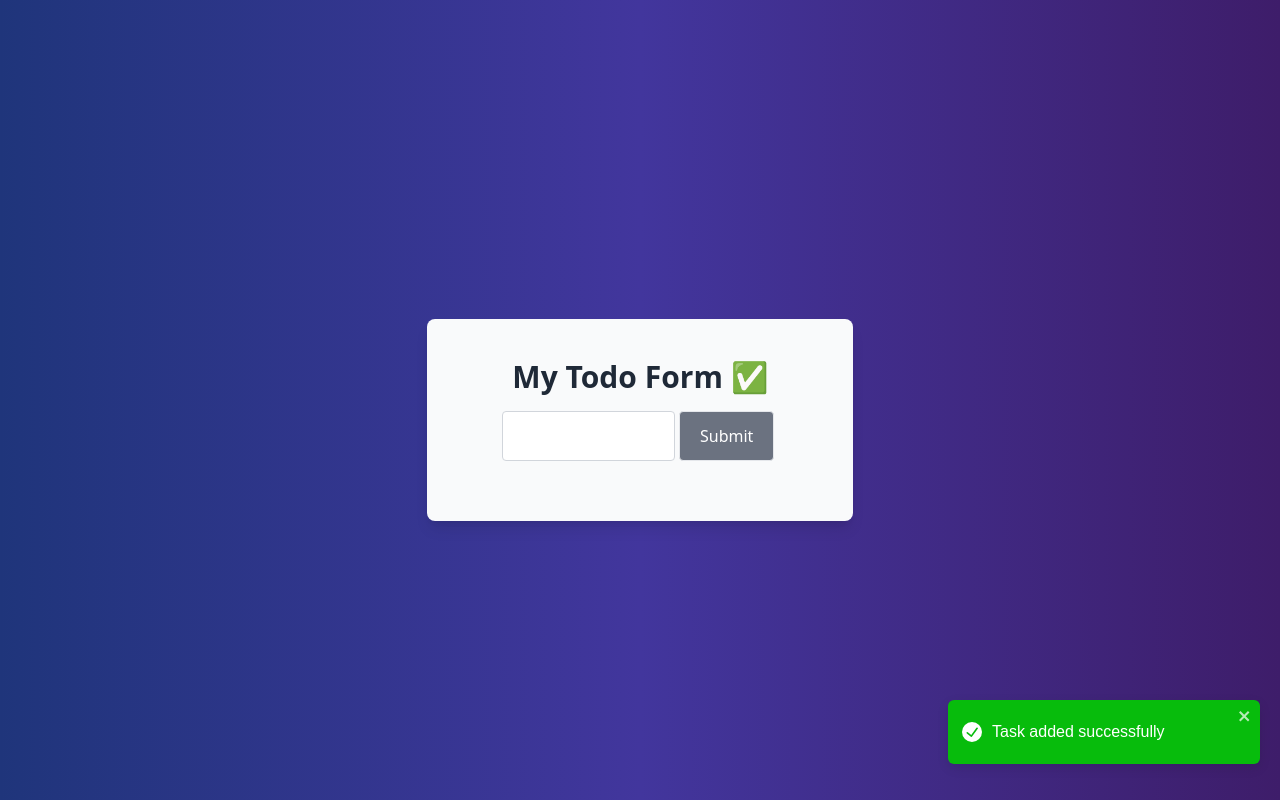
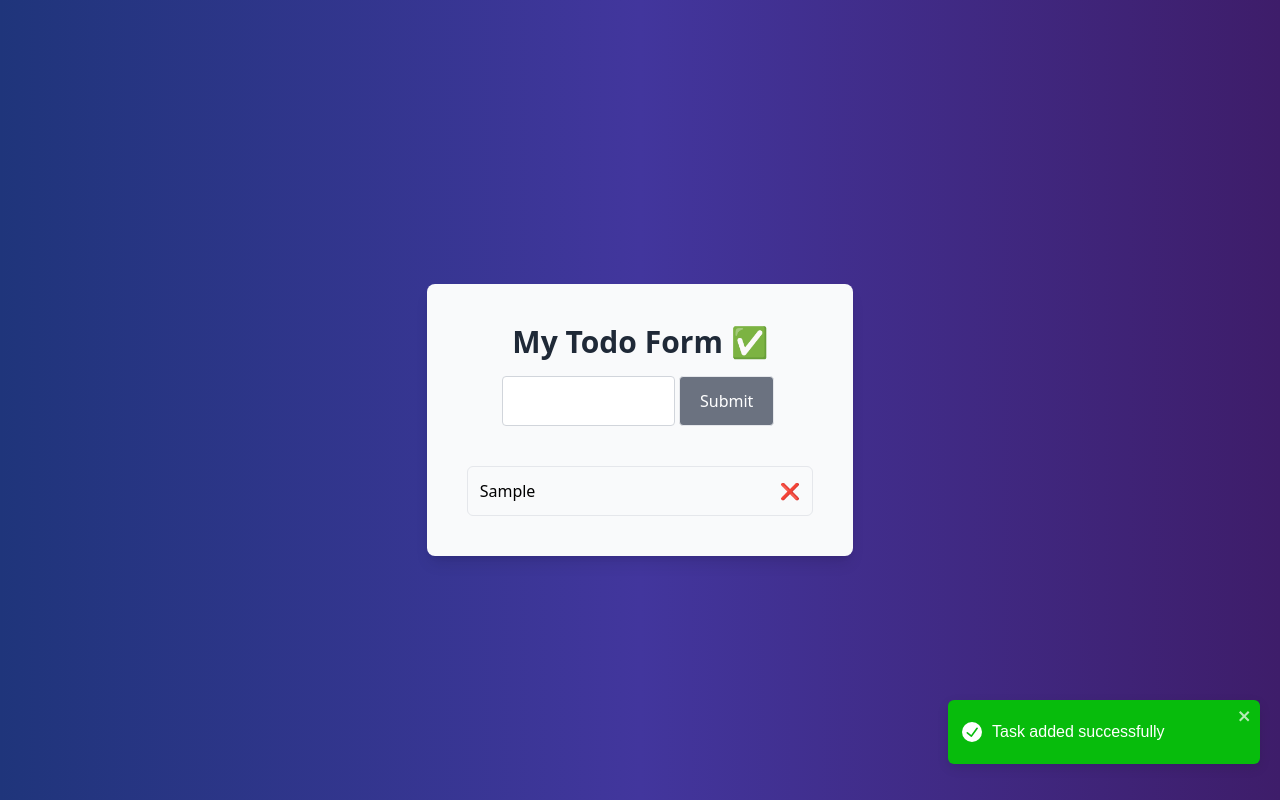
Before and after one commit to DarshanPro123/contextApi_examples, a React (Vite) app in the folder 2nd_TodoList/: page / in a window 1280 px wide. Both pictures are taken after typing "Sample" into the empty fields and a click on the input 726 px from the left and 436 px from the top of the page. Built offline with nearby package versions, Linux system fonts and the light colour scheme.

Commit message:
addtodo and deleteTodo complated

```diff
--- a/2nd_TodoList/src/App.jsx
+++ b/2nd_TodoList/src/App.jsx
@@ -22,7 +22,18 @@ function App() {
     reset({ id: null, todo: "" });
   };
   const updateTodo = () => {};
-  const deleteTodo = () => {};
+  const deleteTodo = (todo, id) => {
+    const confirm = window.confirm(
+      "Are you sure you want to delete this task?"
+    );
+
+    if (confirm) {
+      const newTasks = todos.filter((todo) => todo.id !== id);
+      console.log(newTasks);
+      setTodos(newTasks);
+      toast.error(`${todo} deleted successfully`);
+    }
+  };
   const onSubmit = (data) => {
     addTodo(data);
   };
@@ -48,30 +59,30 @@ function App() {
             />
           </form>
 
-          {/* <ul>
+          <ul>
             {todos.map((task) => (
               <li
                 key={task.id}
                 className="flex justify-between border p-3 rounded-md mt-5"
               >
-                <span>{task.todo}</span>
+                <span>{task.todo.todo}</span>
                 <div>
-                  <span
+                  {/* <span
                     className="cursor-pointer mr-5"
                     onClick={() => reset({ id: task.id, todo: task.todo })}
                   >
                     🖊️
-                  </span>
+                  </span> */}
                   <span
                     className="cursor-pointer"
-                    onClick={() => handleDelete(task.id, task.todo)}
+                    onClick={() => deleteTodo(task.todo.todo, task.id)}
                   >
                     ❌
                   </span>
                 </div>
               </li>
             ))}
-          </ul> */}
+          </ul>
         </div>
         <ToastContainer
           position="bottom-right"
--- a/2nd_TodoList/src/contexts/TodoContext.jsx
+++ b/2nd_TodoList/src/contexts/TodoContext.jsx
@@ -2,10 +2,10 @@ import { createContext, useContext } from "react";
 
 export const TodoContext = createContext({
   todos: [
-    {
-      todo: "task1",
-      id: 1,
-    },
+    // {
+    //   todo: "task1",
+    //   id: 1,
+    // },
   ],
   addTodo: (todo) => {},
   updateTodo: (id, todo) => {},
```
